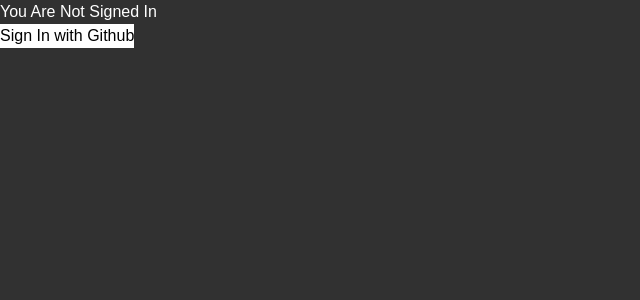
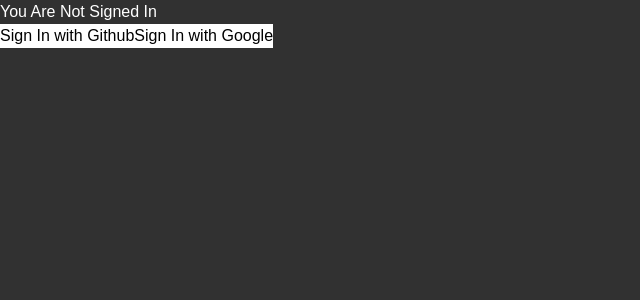
Before and after one commit to SidhantDash/AlbumPlanner, a Next.js app: page / in a window 1280 px wide. Shown: the top 300 px of the page, without its empty margins (0-640 px from the left). Built offline with nearby package versions, Linux system fonts and the light colour scheme; no server answers.

Commit message:
Added ability to log in with Google + sign out button

```diff
--- a/next.config.ts
+++ b/next.config.ts
@@ -4,7 +4,7 @@
   /* config options here */
 
   images: {
-    domains: ["avatars.githubusercontent.com", "i.scdn.co"]
+    domains: ["avatars.githubusercontent.com", "i.scdn.co", "lh3.googleusercontent.com"]
   }
 
 };
--- a/src/app/components/SignInButton.tsx
+++ b/src/app/components/SignInButton.tsx
@@ -1,6 +1,7 @@
 "use client";
 
 import { login } from "@/lib/actions/auth";
+import { loginGoogle } from "@/lib/actions/auth";
 
 export default function SignInButton() {
     return (
@@ -10,6 +11,11 @@
             onClick={() => login()}>
                 Sign In with Github
             </button>
+            <button
+            className="bg-white text-black"
+            onClick={() => loginGoogle()}>
+                Sign In with Google
+            </button>
         </>
     )
 }
--- /dev/null
+++ b/src/app/components/SignOutButton.tsx
@@ -0,0 +1,15 @@
+"use client";
+
+import { logout } from "@/lib/actions/auth";
+
+export default function SignOutButton() {
+    return (
+        <>
+            <button
+            className="bg-white text-black"
+            onClick={() => logout()}>
+                Log out
+            </button>
+        </>
+    )
+}
--- a/src/app/page.tsx
+++ b/src/app/page.tsx
@@ -1,6 +1,7 @@
 import Image from "next/image";
 import { auth } from "@/auth";
 import SignInButton from "./components/SignInButton";
+import SignOutButton from "./components/SignOutButton";
 import "./globals.css";
 
 import MainContent from "./components/MainContent";
@@ -25,6 +26,7 @@
           alt={session.user.name ?? "Avatar"}
           />
         )}
+        <SignOutButton />
 
         <div className="p-16">
           <div className="flex flex-row mb-2">
--- a/src/auth.ts
+++ b/src/auth.ts
@@ -3,5 +3,8 @@
 import Google from "next-auth/providers/google";
 
 export const {auth, handlers, signIn, signOut} = NextAuth({
-    providers: [GitHub, Google]
+    providers: [GitHub, Google({
+        clientId: process.env.GOOGLE_CLIENT_ID,
+        clientSecret: process.env.GOOGLE_CLIENT_SECRET
+    })]
 });
--- a/src/lib/actions/auth.ts
+++ b/src/lib/actions/auth.ts
@@ -6,6 +6,10 @@
     await signIn("github", {redirectTo: "/"});
 };
 
+export const loginGoogle = async () => {
+    await signIn("google", {redirectTo: "/"})
+}
+
 export const logout = async () => {
     await signOut({redirectTo: "/"});
 };
```
